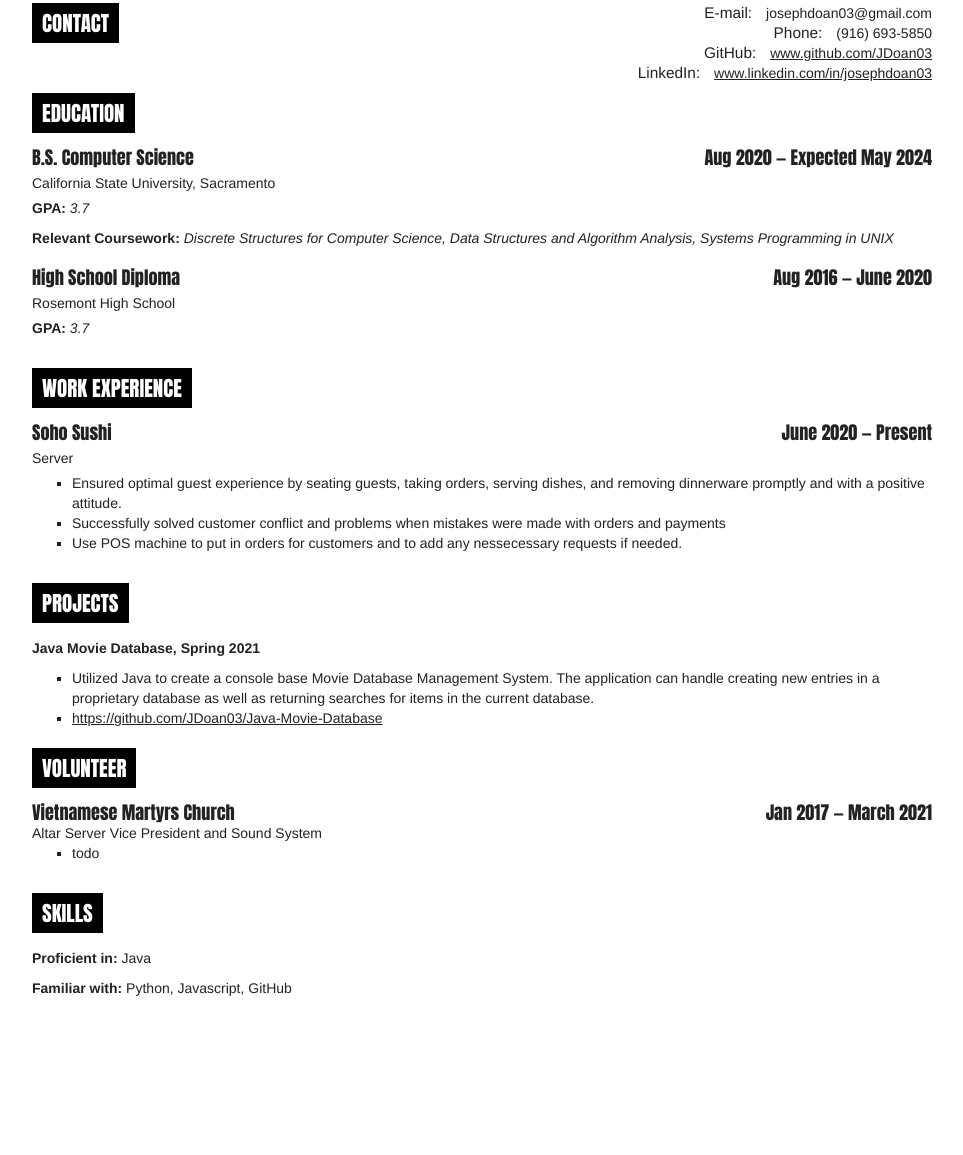
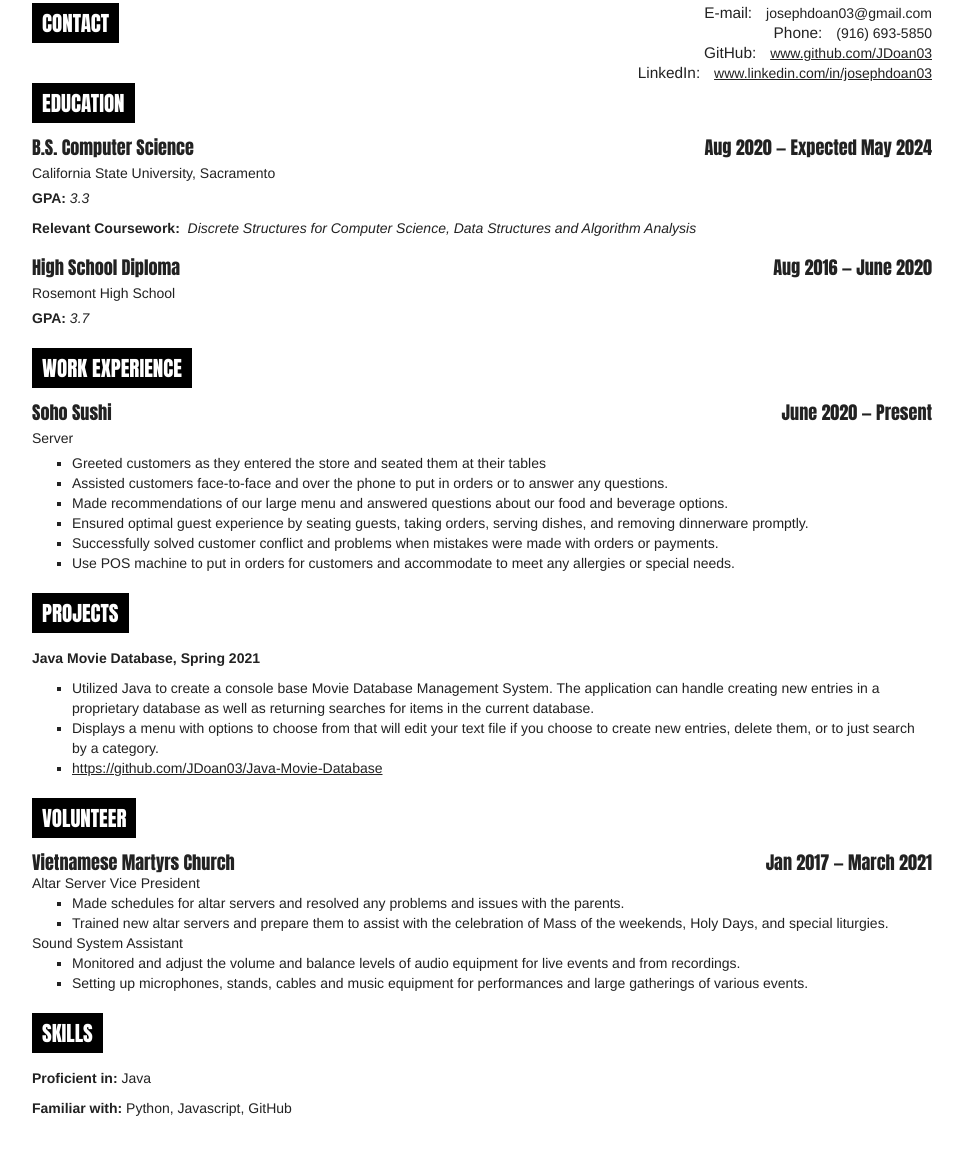
Before and after one commit to JDoan03/JDoan03.github.io, a plain HTML site: page index.html in a window 1280 px wide. Shown: the part 137-1292 px from the top of the page, without its empty margins (158-1121 px from the left). Before the commit the page ends 1205 px from the top, so only its background shows below. Drawn offline with Linux system fonts and the light colour scheme.

Commit message:
1.1
Updated

```diff
--- a/index.html
+++ b/index.html
@@ -48,12 +48,13 @@
             <div class="clear"></div>
             <span class="school">California State University, Sacramento</span>
             <div class="info">
-              <p><b>GPA: </b><i>3.7</i></p>
+              <p><b>GPA: </b><i>3.3</i></p>
               <p>
-                <b>Relevant Coursework: </b
-                ><i
-                  >Discrete Structures for Computer Science, Data Structures and
-                  Algorithm Analysis, Systems Programming in UNIX</i
+                <b>Relevant Coursework: </b>
+                <i>
+                  Discrete Structures for Computer Science,
+                  Data Structures and Algorithm Analysis
+                </i
                 >
               </p>
             </div>
@@ -89,14 +90,23 @@
             <div class="info">
               <ul>
                 <li>
-                  Ensured optimal guest experience by seating guests, taking orders, serving dishes, and removing dinnerware
-                  promptly and with a positive attitude.
+                  Greeted customers as they entered the store and seated them at their tables
                 </li>
                 <li>
-                  Successfully solved customer conflict and problems when mistakes were made with orders and payments
+                  Assisted customers face-to-face and over the phone to put in orders or to answer any questions.
                 </li>
                 <li>
-                  Use POS machine to put in orders for customers and to add any nessecessary requests if needed.
+                  Made recommendations of our large menu and answered questions about our food and beverage options.
+                </li>
+                <li>
+                  Ensured optimal guest experience by seating guests, taking orders, serving dishes, and removing dinnerware
+                  promptly.
+                </li>
+                <li>
+                  Successfully solved customer conflict and problems when mistakes were made with orders or payments.
+                </li>
+                <li>
+                  Use POS machine to put in orders for customers and accommodate to meet any allergies or special needs.
                 </li>
               </ul>
             </div>
@@ -121,6 +131,9 @@
                   new entries in a proprietary database as well as returning searches for items in the current database.
                 </li>
                 <li>
+                  Displays a menu with options to choose from that will edit your text file if you choose to create new entries, delete them, or to just search by a category.
+                </li>
+                <li>
                   <span>
                     <span>
                       <a href="https://github.com/JDoan03/Java-Movie-Database" target="_blank">https://github.com/JDoan03/Java-Movie-Database</a>
@@ -142,11 +155,26 @@
               <span class="date r">Jan 2017 &mdash; March 2021</span>
             </h3>
             <div class="clear"></div>
-            <span class="job_title">Altar Server Vice President and Sound System </span>
+            <span class="job_title">Altar Server Vice President</span>
             <div class="info">
               <ul>
                 <li>
-                  todo
+                  Made schedules for altar servers and resolved any problems and issues with the parents.
+                </li>
+                <li>
+                  Trained new altar servers and prepare them to assist with the celebration of Mass of the weekends, Holy Days, and special liturgies.
+                </li>
+              </ul>
+            </div>
+            <div class="clear"></div>
+            <span class="job_title">Sound System Assistant</span>
+            <div class="info">
+              <ul>
+                <li>
+                  Monitored and adjust the volume and balance levels of audio equipment for live events and from recordings.
+                </li>
+                <li>
+                  Setting up microphones, stands, cables and music equipment for performances and large gatherings of various events.
                 </li>
               </ul>
             </div>
--- a/style.css
+++ b/style.css
@@ -86,7 +86,7 @@ body {
   }
 
   .section {
-    margin-bottom: 10px;
+    margin-bottom: 0px;
   }
   .section .set {
   }
```
